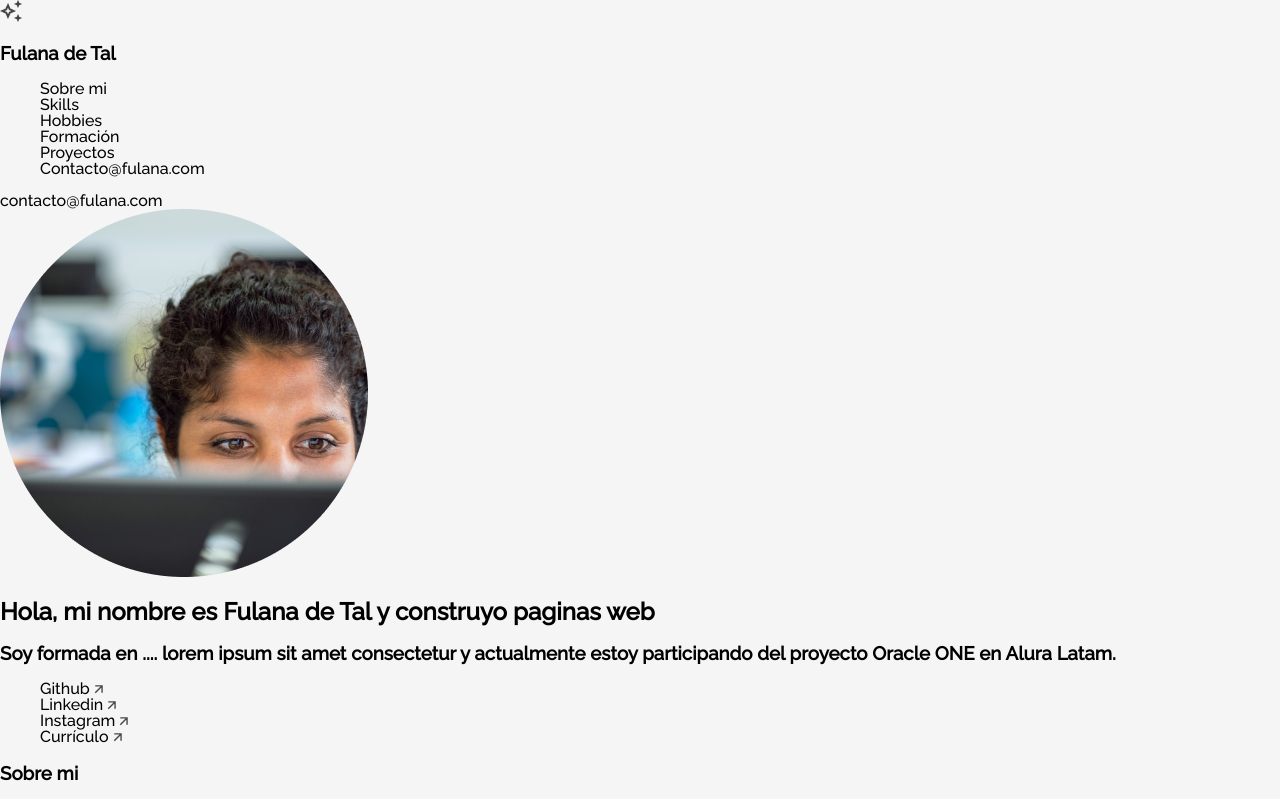
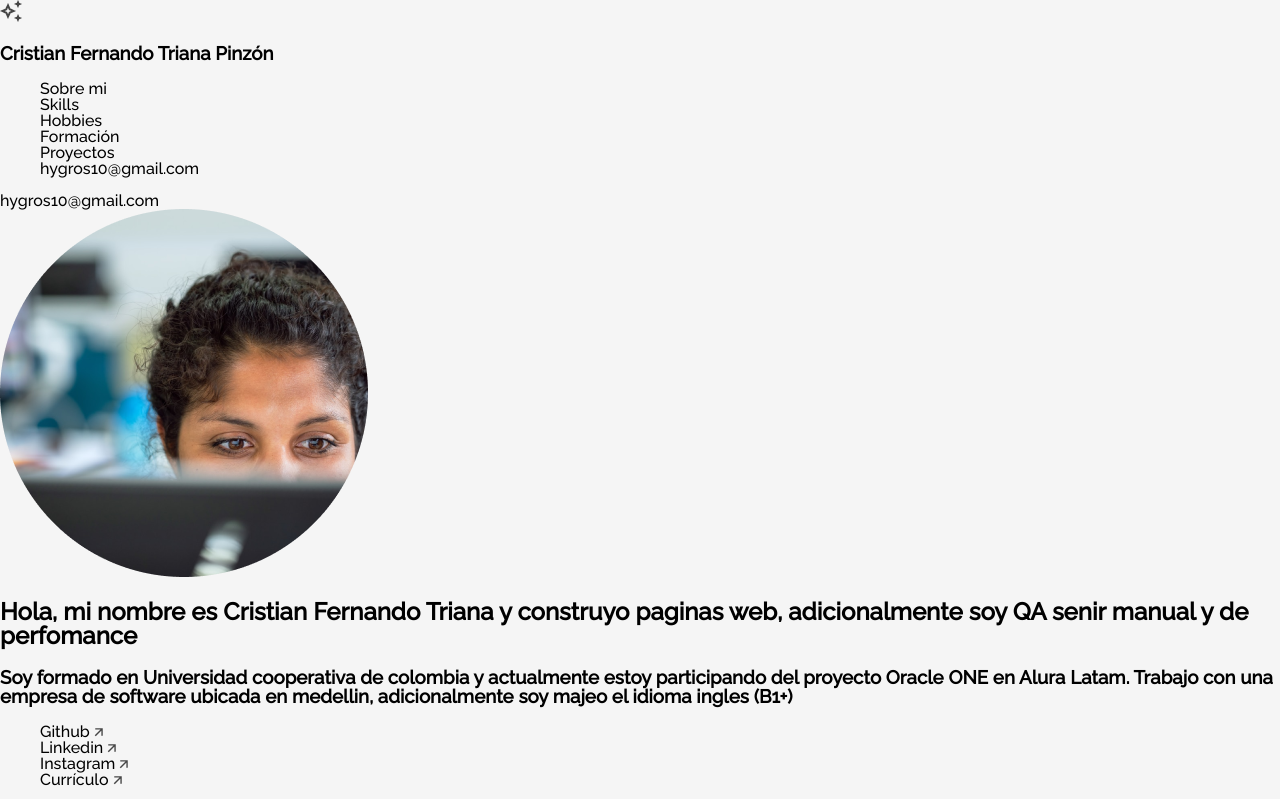
Before and after one commit to hygroscristian/Presentacion-profesional, a plain HTML site: page index.html in a window 1280 px wide. Shown: the top 799 px of the page. Drawn offline with Linux system fonts and the light colour scheme.

Commit message:
version 2 del index

```diff
--- a/index.html
+++ b/index.html
@@ -18,7 +18,7 @@
     <section class="menu">
         <header class="menu__header">
             <img src="assets\vector.png">
-            <h3 class="menu__title">Fulana de Tal</h3>
+            <h3 class="menu__title">Cristian Fernando Triana Pinzón</h3>
         </header>
         <nav>
             <ul class="menu__list">
@@ -27,9 +27,9 @@
                 <li class="menu__list__item"><a href="#hobbies">Hobbies</a></li>
                 <li class="menu__list__item"><a href="#formacion">Formación</a></li>
                 <li class="menu__list__item"><a href="#xp">Proyectos</a></li>
-                <li class="menu__list__item"><a href="#contacto">Contacto@fulana.com</a></li>
+                <li class="menu__list__item"><a href="#contacto">hygros10@gmail.com</a></li>
             </ul>
-            <li class="menu__list__item__contato"><a href="#contacto">contacto@fulana.com</a></li>
+            <li class="menu__list__item__contato"><a href="#contacto">hygros10@gmail.com</a></li>
         </nav>
     </section>
 
@@ -38,8 +38,11 @@
         <div class="title__div">
             <img class="title__profile" src="assets\profile.png">
             <div class="title__container">
-                <h2 class="title__bio">Hola, mi nombre es Fulana de Tal y construyo paginas web</h2>
-                <h3 class="title__subsection">Soy formada en .... lorem ipsum sit amet consectetur y actualmente estoy participando del proyecto Oracle ONE en Alura Latam.</h3>
+                <h2 class="title__bio">Hola, mi nombre es Cristian Fernando Triana y construyo paginas web,
+                    adicionalmente soy QA senir manual y de perfomance</h2>
+                <h3 class="title__subsection">Soy formado en Universidad cooperativa de colombia
+                     y actualmente estoy participando del proyecto Oracle ONE en Alura Latam.
+                    Trabajo con una empresa de software ubicada en medellin, adicionalmente soy majeo el idioma ingles (B1+)</h3>
                 <ul class="title__network">
                      <!-- Pon los enlaces de tus redes sociales favoritas -->
                     <li class="title__network__item"><a href="">Github <img src="assets\arrow.png"> </a></li>
```
